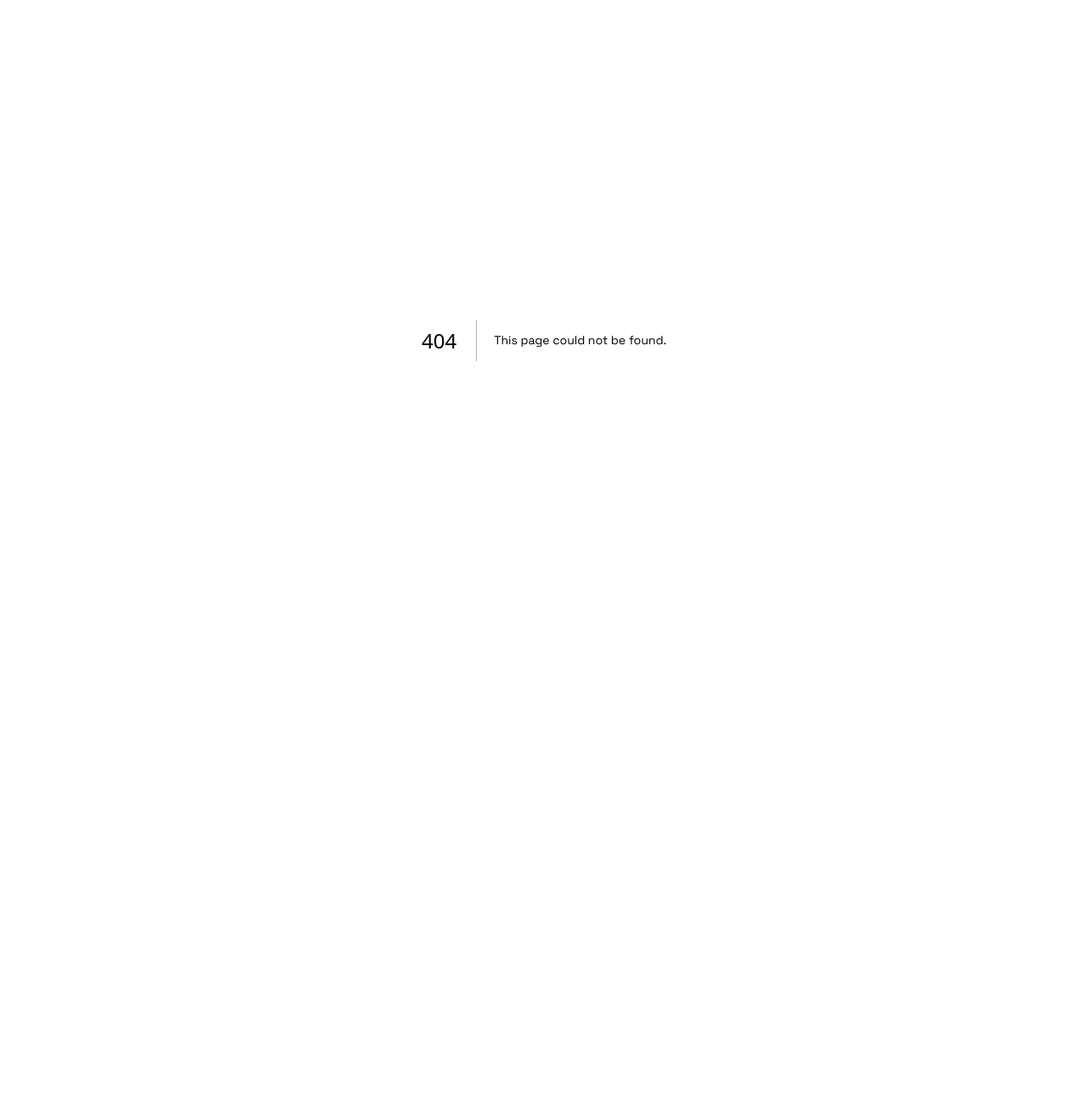
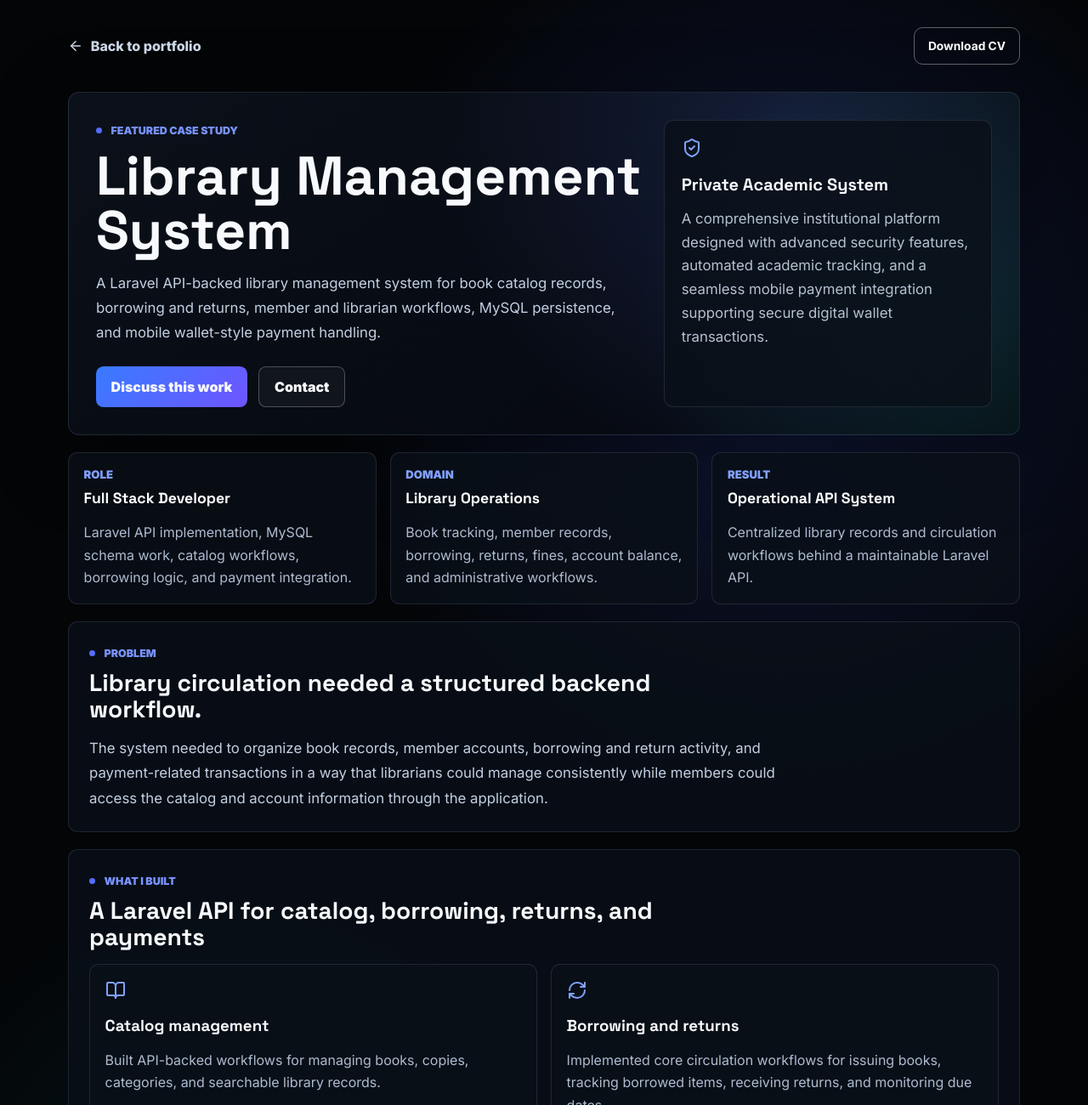
Before and after one commit to javejudiel/portfolio-nextjs, a Next.js app: page /projects/library-management-system in a window 1280 px wide. Before the commit this address had no page. Shown: the top 1300 px of the page at 85% size. Before the commit the page ends 800 px from the top, so only its background shows below. Built offline with nearby package versions, Linux system fonts and the light colour scheme.

Commit message:
Added Library Mangement System Case study

```diff
--- a/app/globals.css
+++ b/app/globals.css
@@ -954,6 +954,13 @@
     linear-gradient(145deg, rgba(12, 18, 28, 0.92), rgba(4, 7, 12, 0.96));
 }
 
+.library-case-hero {
+  background:
+    radial-gradient(circle at 76% 18%, rgba(92, 124, 255, 0.16), transparent 25rem),
+    radial-gradient(circle at 94% 68%, rgba(39, 194, 184, 0.13), transparent 24rem),
+    linear-gradient(145deg, rgba(12, 18, 28, 0.92), rgba(4, 7, 12, 0.96));
+}
+
 .graph-map {
   position: relative;
   display: grid;
--- /dev/null
+++ b/app/projects/library-management-system/page.tsx
@@ -0,0 +1,250 @@
+import type { Metadata } from "next";
+import Image from "next/image";
+import Link from "next/link";
+import {
+  ArrowLeft,
+  BadgeDollarSign,
+  BookOpen,
+  Database,
+  Library,
+  RefreshCw,
+  Search,
+  ShieldCheck,
+  Users
+} from "lucide-react";
+import { profile } from "@/data/portfolio";
+
+const techStack = [
+  "Laravel",
+  "PHP",
+  "MySQL",
+  "JavaScript",
+  "REST APIs",
+  "Authentication",
+  "Role-Based Access",
+  "Payment Gateway"
+];
+
+const highlights = [
+  {
+    title: "Catalog management",
+    description:
+      "Built API-backed workflows for managing books, copies, categories, and searchable library records.",
+    icon: BookOpen
+  },
+  {
+    title: "Borrowing and returns",
+    description:
+      "Implemented core circulation workflows for issuing books, tracking borrowed items, receiving returns, and monitoring due dates.",
+    icon: RefreshCw
+  },
+  {
+    title: "Member and librarian roles",
+    description:
+      "Structured user access around member-facing actions and librarian/admin workflows for managing records and transactions.",
+    icon: Users
+  },
+  {
+    title: "Payment integration",
+    description:
+      "Integrated a mobile wallet/payment gateway flow for account balance or fine-related transactions.",
+    icon: BadgeDollarSign
+  }
+];
+
+export const metadata: Metadata = {
+  title: "Library Management System | Jave Judiel",
+  description:
+    "Case study for a Laravel API and MySQL library management system with book catalog, borrowing, returns, user roles, and payment gateway integration."
+};
+
+export default function LibraryManagementCaseStudy() {
+  return (
+    <main className="case-page">
+      <div className="case-shell">
+        <header className="case-header">
+          <Link className="back-link" href="/#projects">
+            <ArrowLeft size={18} />
+            Back to portfolio
+          </Link>
+          <a className="download-link" href={profile.cvPath} download>
+            Download CV
+          </a>
+        </header>
+
+        <section className="case-hero library-case-hero">
+          <div>
+            <div className="section-label">
+              <span />
+              Featured Case Study
+            </div>
+            <h1>Library Management System</h1>
+            <p>
+              A Laravel API-backed library management system for book catalog
+              records, borrowing and returns, member and librarian workflows,
+              MySQL persistence, and mobile wallet-style payment handling.
+            </p>
+            <div className="case-actions">
+              <a href={`mailto:${profile.email}?subject=Library management system case study`}>
+                Discuss this work
+              </a>
+              <Link href="/#contact">Contact</Link>
+            </div>
+          </div>
+
+          <aside className="confidential-card">
+            <ShieldCheck size={24} />
+            <h2>Private Academic System</h2>
+            <p>
+              A comprehensive institutional platform designed with advanced
+              security features, automated academic tracking, and a seamless
+              mobile payment integration supporting secure digital wallet
+              transactions.
+            </p>
+          </aside>
+        </section>
+
+        <section className="case-grid case-summary-grid">
+          <article>
+            <span>Role</span>
+            <strong>Full Stack Developer</strong>
+            <p>Laravel API implementation, MySQL schema work, catalog workflows, borrowing logic, and payment integration.</p>
+          </article>
+          <article>
+            <span>Domain</span>
+            <strong>Library Operations</strong>
+            <p>Book tracking, member records, borrowing, returns, fines, account balance, and administrative workflows.</p>
+          </article>
+          <article>
+            <span>Result</span>
+            <strong>Operational API System</strong>
+            <p>Centralized library records and circulation workflows behind a maintainable Laravel API.</p>
+          </article>
+        </section>
+
+        <section className="case-section">
+          <div className="case-section-heading">
+            <div className="section-label">
+              <span />
+              Problem
+            </div>
+            <h2>Library circulation needed a structured backend workflow.</h2>
+          </div>
+          <p className="case-lede">
+            The system needed to organize book records, member accounts,
+            borrowing and return activity, and payment-related transactions in a
+            way that librarians could manage consistently while members could
+            access the catalog and account information through the application.
+          </p>
+        </section>
+
+        <section className="case-section">
+          <div className="case-section-heading">
+            <div className="section-label">
+              <span />
+              What I Built
+            </div>
+            <h2>A Laravel API for catalog, borrowing, returns, and payments</h2>
+          </div>
+          <div className="case-grid highlight-grid">
+            {highlights.map((item) => {
+              const Icon = item.icon;
+              return (
+                <article key={item.title}>
+                  <Icon size={24} />
+                  <h3>{item.title}</h3>
+                  <p>{item.description}</p>
+                </article>
+              );
+            })}
+          </div>
+        </section>
+
+        <section className="case-section graph-section">
+          <div className="case-section-heading">
+            <div className="section-label">
+              <span />
+              Architecture
+            </div>
+            <h2>Library workflow and API architecture</h2>
+          </div>
+          <p className="case-lede">
+            The diagram keeps the implementation public-safe while showing the
+            important system responsibilities: member and librarian interfaces,
+            Laravel API workflows, MySQL persistence, borrowing/return logic,
+            and a mobile wallet-style payment gateway.
+          </p>
+          <div className="architecture-image">
+            <Image
+              src="/assets/img/library-management-architecture.svg"
+              alt="Simplified library management system architecture diagram"
+              width={1600}
+              height={1040}
+            />
+          </div>
+        </section>
+
+        <section className="case-section case-two-column">
+          <div>
+            <div className="section-label">
+              <span />
+              Impact
+            </div>
+            <h2>Practical outcomes</h2>
+            <ul className="case-list">
+              <li>Centralized book, member, borrowing, return, fine, and payment data in MySQL.</li>
+              <li>Built Laravel API endpoints for catalog and circulation workflows.</li>
+              <li>Separated member-facing actions from librarian/admin management tasks.</li>
+              <li>Integrated a mobile wallet/payment gateway flow for balance or fine-related transactions.</li>
+            </ul>
+          </div>
+
+          <div>
+            <div className="section-label">
+              <span />
+              Tech Stack
+            </div>
+            <h2>Tools used</h2>
+            <div className="case-tags">
+              {techStack.map((tech) => (
+                <span key={tech}>{tech}</span>
+              ))}
+            </div>
+          </div>
+        </section>
+
+        <section className="case-section case-timeline">
+          <div className="case-section-heading">
+            <div className="section-label">
+              <span />
+              Workflow
+            </div>
+            <h2>How the library workflow moves</h2>
+          </div>
+          <div className="case-grid timeline-grid">
+            <article>
+              <Search size={22} />
+              <h3>Catalog search</h3>
+              <p>Members search available titles while librarian-managed records stay stored through API-backed catalog data.</p>
+            </article>
+            <article>
+              <Library size={22} />
+              <h3>Borrow and return</h3>
+              <p>Librarians issue books, receive returns, track due dates, and keep circulation records updated.</p>
+            </article>
+            <article>
+              <Database size={22} />
+              <h3>Persistent records</h3>
+              <p>MySQL stores the core records for books, copies, users, loans, fines, and payment history.</p>
+            </article>
+            <article>
+              <BadgeDollarSign size={22} />
+              <h3>Payment handling</h3>
+              <p>A mobile wallet-style gateway handles fine or account balance payments and returns confirmation status.</p>
+            </article>
+          </div>
+        </section>
+      </div>
+    </main>
+  );
+}
--- a/data/portfolio.ts
+++ b/data/portfolio.ts
@@ -204,7 +204,7 @@
     description:
       "A full-featured library management system for book tracking, borrowing, and returns.",
     tags: ["Laravel", "JavaScript", "MySQL", "API Development"],
-    href: "#"
+    href: "/projects/library-management-system"
   },
   {
     title: "Shopify E-commerce Website",
```
Also changed, not shown: public/assets/img/library-management-architecture.svg (added), 1 other file (tests, documents, lock files or other folders).
